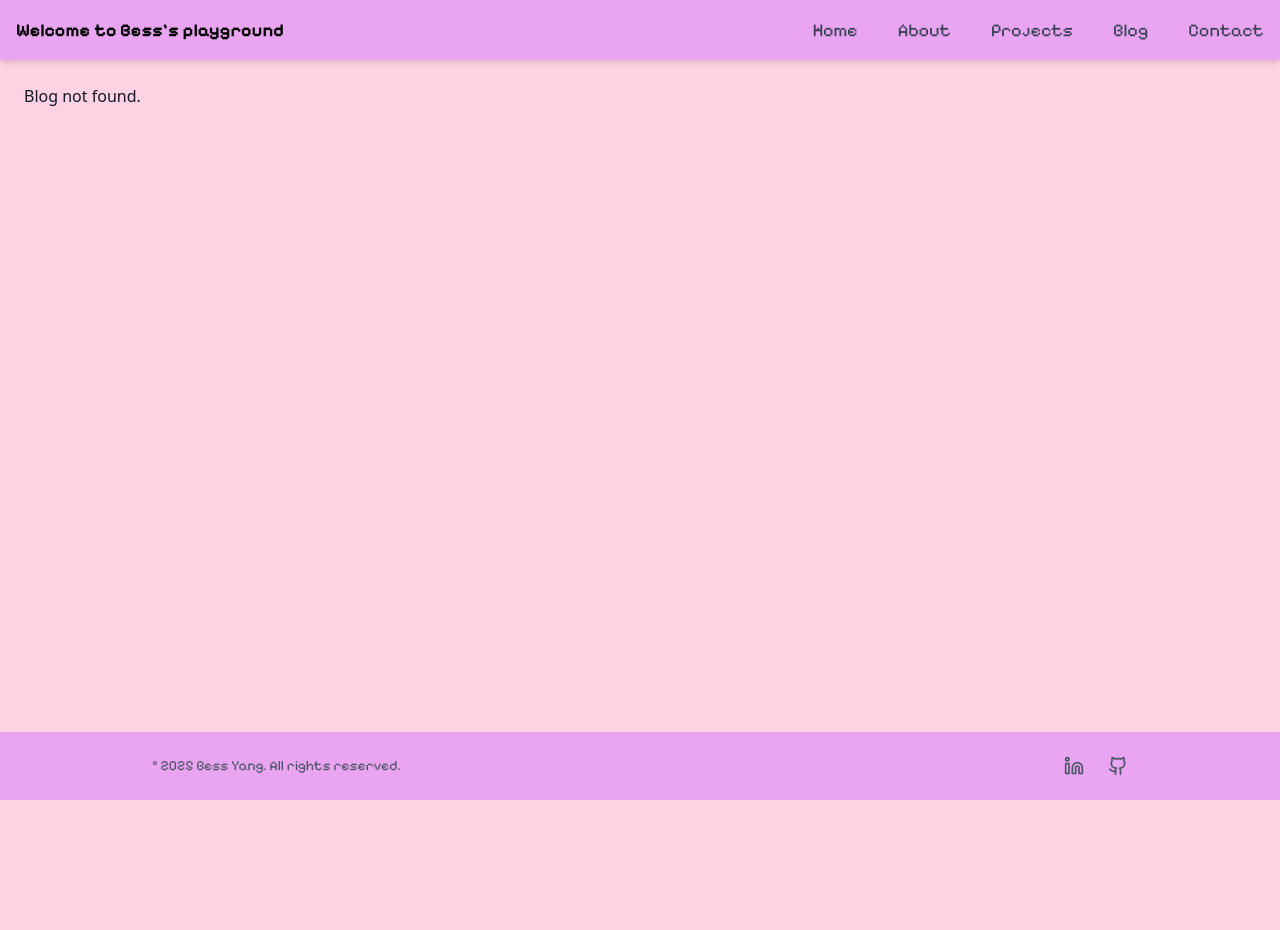
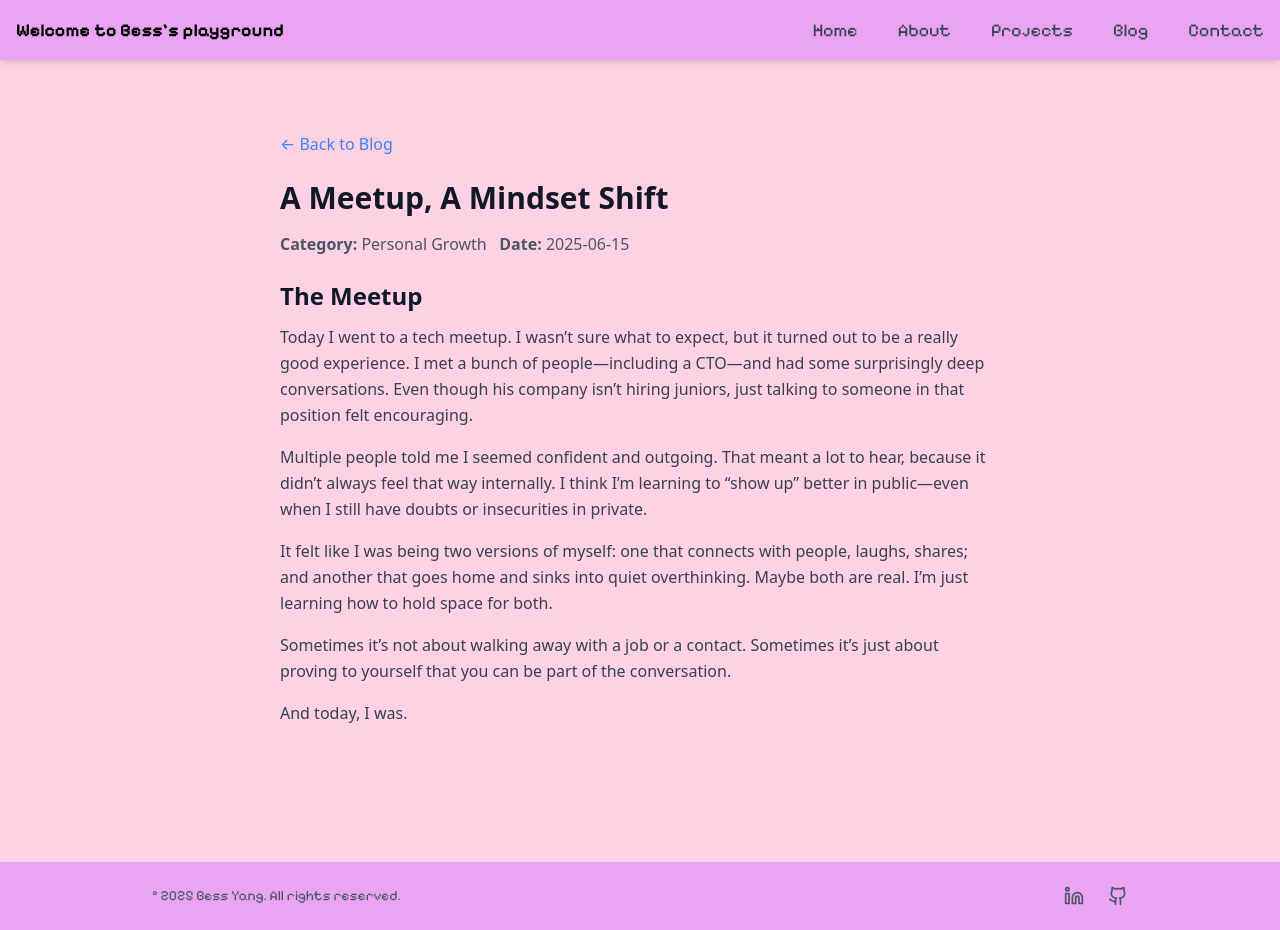
Before and after one commit to 1uhis/Profolio, a Next.js app: page /blog/meetup-mindset-shift in a window 1280 px wide. Before the commit this address had no page. Before the commit the page ends 800 px from the top, so only its background shows below. Built offline with nearby package versions, Linux system fonts and the light colour scheme.

Commit message:
0615_NewBlog

```diff
--- a/src/app/data/blogs.js
+++ b/src/app/data/blogs.js
@@ -1,4 +1,23 @@
 const blogs = [
+    {
+        id: "2",
+        title: "A Meetup, A Mindset Shift",
+        slug: "meetup-mindset-shift",
+        category: "reflection",
+        excerpt: "Met new people, had real conversations, and showed up as a confident version of myself. But it also reminded me how different I feel when I'm alone.",
+        date: "2025-06-15",
+        content: `## The Meetup
+
+Today I went to a tech meetup. I wasn’t sure what to expect, but it turned out to be a really good experience. I met a bunch of people—including a CTO—and had some surprisingly deep conversations. Even though his company isn’t hiring juniors, just talking to someone in that position felt encouraging.
+
+Multiple people told me I seemed confident and outgoing. That meant a lot to hear, because it didn’t always feel that way internally. I think I’m learning to “show up” better in public—even when I still have doubts or insecurities in private.
+
+It felt like I was being two versions of myself: one that connects with people, laughs, shares; and another that goes home and sinks into quiet overthinking. Maybe both are real. I’m just learning how to hold space for both.
+
+Sometimes it’s not about walking away with a job or a contact. Sometimes it’s just about proving to yourself that you can be part of the conversation.
+
+And today, I was.`
+    },
     {
         id: "1",
         title: "Why I Built This Website",
@@ -19,7 +38,7 @@ Next.js taught me a lot about how modern web apps *should* be structured. The fi
 More than the tech stuff, I think the best thing this website gave me was *momentum*. I stopped waiting until I was “ready” to build something. I just… started. And I learned a lot in the process—not just about code, but about what kind of developer I want to be.
 
 That’s worth a lot.`
-    },
+    }
 ];
 
 export default blogs;
```
